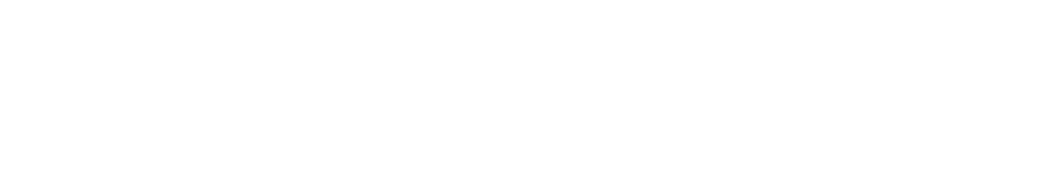
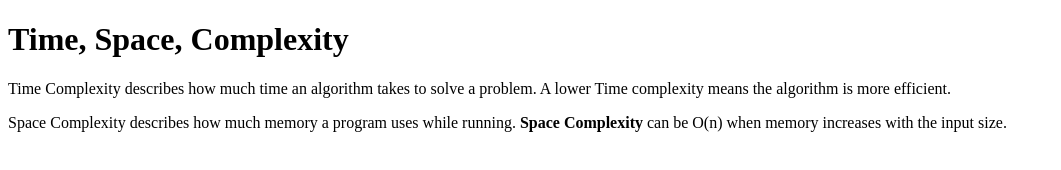
Before and after one commit to acciojob/time-and-space-complexity-VaishnavGunjari, a website: page main.html in a window 1280 px wide. Shown: the whole page, without its empty margins (0-1061 px from the left). Drawn offline with Linux system fonts and the light colour scheme.

Commit message:
created a submission

```diff
--- a/main.html
+++ b/main.html
@@ -4,11 +4,20 @@
 
 <head>
 	<link rel="stylesheet" href="styles.css">
+	<title>Time and Space Complexity</title>
 </head>
 
 <body>
 	<!-- the entire body must be written by student -->
-    <script type="text/javascript" src="./script.js">
+	<h1>Time, Space, Complexity</h1>
+	<p>
+		Time Complexity describes how much time an algorithm takes to solve a problem. A lower Time complexity means the algorithm is more efficient.
+	</p>
+
+	<p>
+		Space Complexity describes how much memory a program uses while running. <b>Space Complexity</b> can be O(n) when memory increases with the input size.
+	</p>
+	<script type="text/javascript" src="./script.js">
 </script>
 
 </body>
--- a/styles.css
+++ b/styles.css
@@ -1 +1,2 @@
 /*  your css code here. If applicable */
+https://www.svgrepo.com/show/345221/three-dots.svg
```
